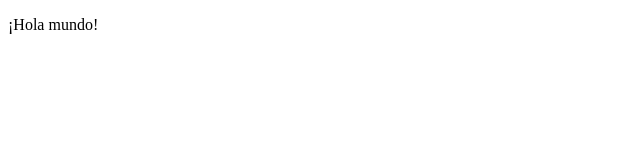
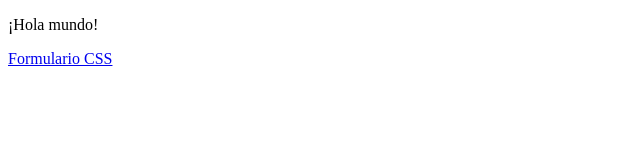
Before and after one commit to alejandromatasgarcia/alejandromatasgarcia.github.io, a plain HTML site: page index.html in a window 1280 px wide. Shown: the whole page, without its empty margins (0-640 px from the left). Drawn offline with Linux system fonts and the light colour scheme.

Commit message:
Update index.html

```diff
--- a/index.html
+++ b/index.html
@@ -5,5 +5,6 @@
   </head>
 <body>
   <p>¡Hola mundo!</p>
+  <p><a href="formulario.html">Formulario CSS</a></p>
 </body>
 </html>
```
